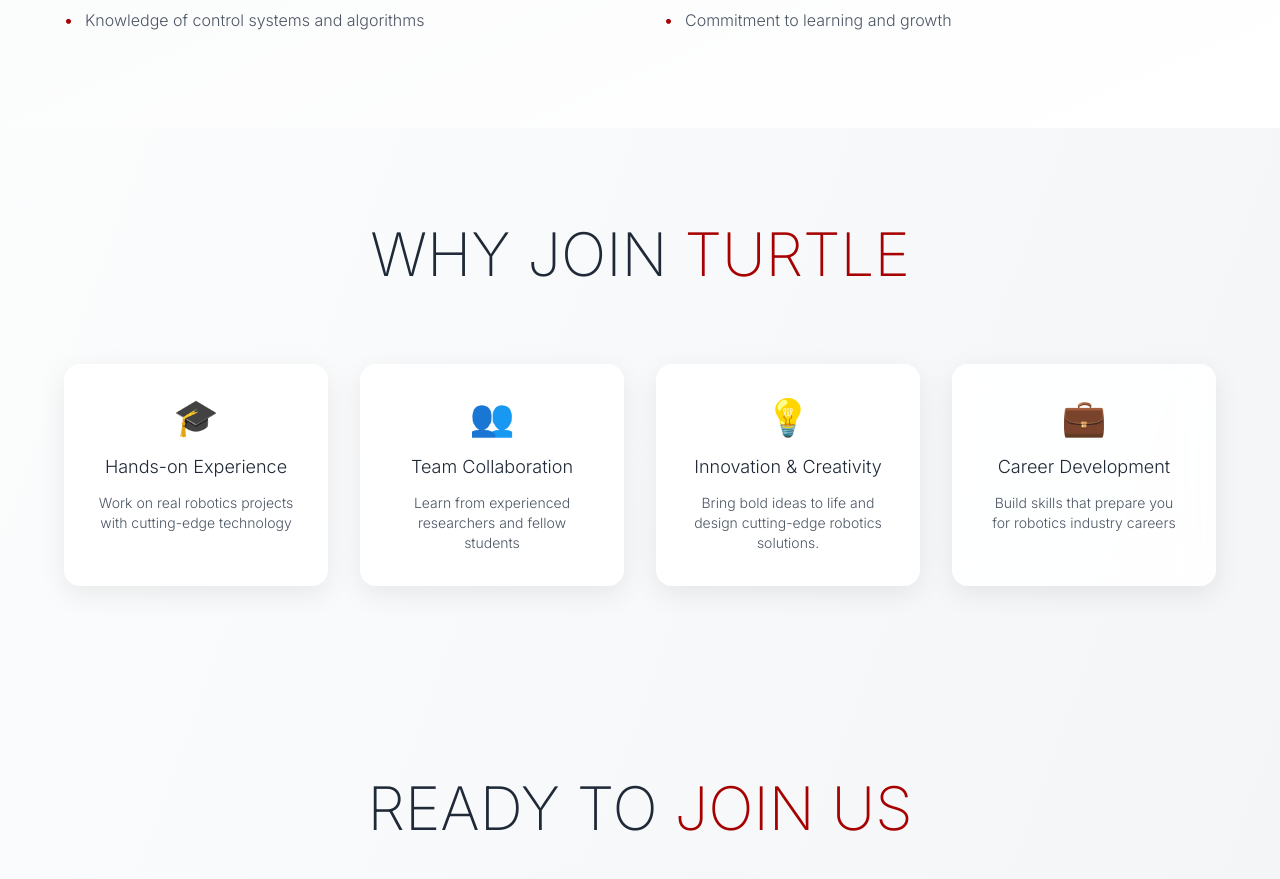
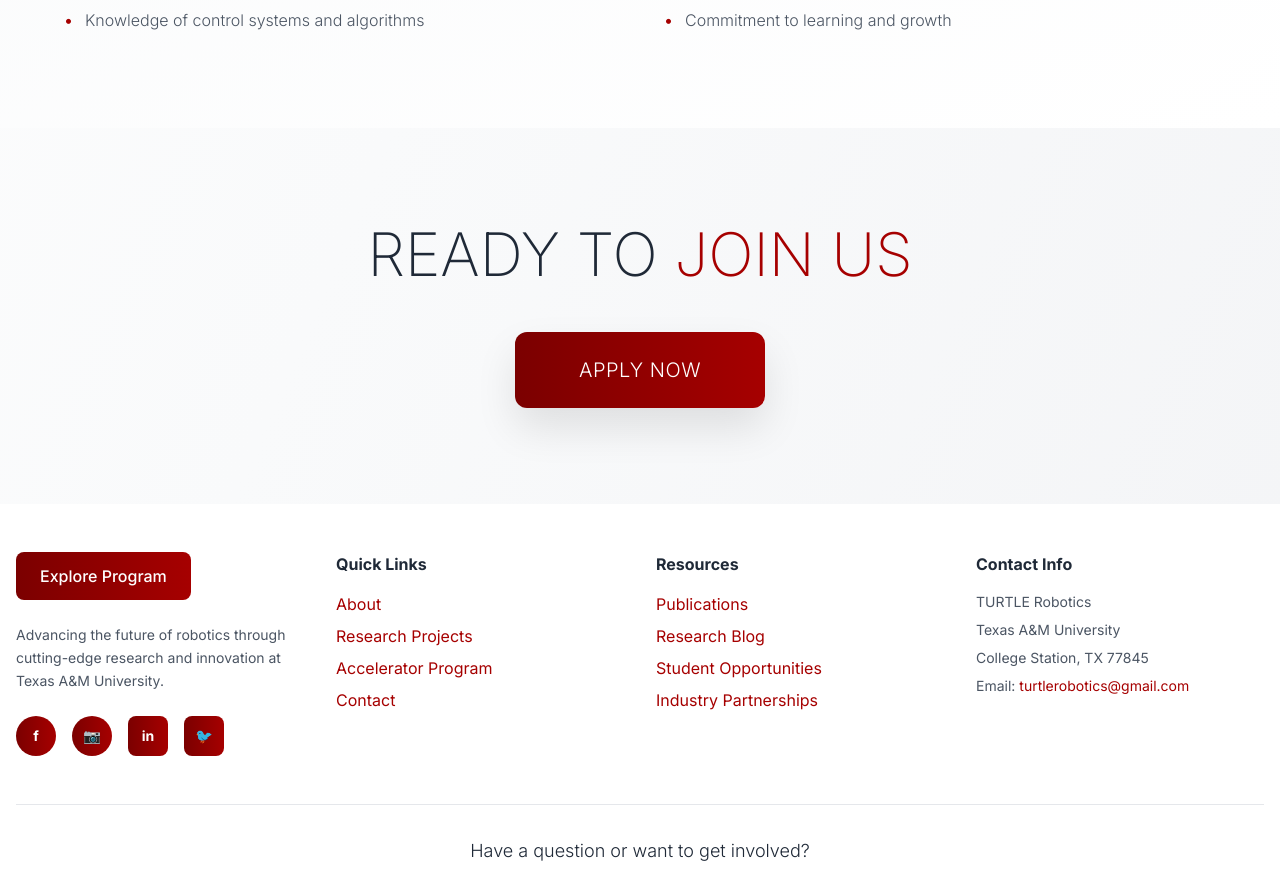
Before and after one commit to turtle-robotics/Turtle-website, a React (Vite) app: page /apply in a window 1280 px wide. Shown: the part 1940-2819 px from the top of the page. Built offline with nearby package versions, Linux system fonts and the light colour scheme.

Commit message:
Update Apply.jsx

```diff
--- a/src/pages/Apply.jsx
+++ b/src/pages/Apply.jsx
@@ -5,6 +5,9 @@ import ContactForm from '../components/ContactForm'
 
 const Apply = () => {
   const heroRef = useRef(null)
+
+  // ✅ Toggle this to open/close applications
+  const applicationsOpen = true // change to false when clsoed
 
   useEffect(() => {
     const hero = heroRef.current
@@ -40,13 +43,21 @@ const Apply = () => {
       <section ref={heroRef} className="relative min-h-screen flex items-center justify-center px-4">
         <div className="absolute inset-0 bg-gradient-to-br from-gray-50 via-white to-gray-100 dark:from-gray-900 dark:via-gray-800 dark:to-gray-900"></div>
         <div className="relative text-center max-w-6xl mx-auto z-10">
+          {applicationsOpen ? (
             <h1 className="text-6xl md:text-8xl lg:text-9xl font-extralight tracking-tight text-gray-800 dark:text-gray-200 mb-8">
               <span className="block">APPLY</span>
               <span className="block text-accent">NOW</span>
             </h1>
+          ) : (
+            <h1 className="text-6xl md:text-8xl lg:text-9xl font-extralight tracking-tight text-red-500 dark:text-red-400 mb-8">
+              <span className="block">APPLICATIONS CLOSED</span>
+            </h1>
+          )}
 
           <p className="hero-subtitle text-xl md:text-2xl font-light tracking-wide text-gray-600 dark:text-gray-400 mb-12 max-w-3xl mx-auto">
-            Fill out this form to join Hatchlings or Advanced Project teams at Turtle Robotics.
+            {applicationsOpen
+              ? "Fill out this form to join Hatchlings or Advanced Project teams at Turtle Robotics."
+              : "Applications are currently closed. Please check back soon for future openings."}
           </p>
         </div>
       </section>
@@ -89,96 +100,25 @@ const Apply = () => {
             <div>
               <h3 className="text-2xl font-light text-gray-800 dark:text-gray-200 mb-6">Technical Skills</h3>
               <ul className="space-y-4">
-                <li className="flex items-start">
-                  <span className="text-accent mr-3">•</span>
-                  <span className="text-gray-600 dark:text-gray-400 font-light">Programming experience (Python, C++, ROS)</span>
-                </li>
-                <li className="flex items-start">
-                  <span className="text-accent mr-3">•</span>
-                  <span className="text-gray-600 dark:text-gray-400 font-light">Understanding of robotics fundamentals</span>
-                </li>
-                <li className="flex items-start">
-                  <span className="text-accent mr-3">•</span>
-                  <span className="text-gray-600 dark:text-gray-400 font-light">Experience with hardware and electronics</span>
-                </li>
-                <li className="flex items-start">
-                  <span className="text-accent mr-3">•</span>
-                  <span className="text-gray-600 dark:text-gray-400 font-light">Knowledge of control systems and algorithms</span>
-                </li>
+                <li className="flex items-start"><span className="text-accent mr-3">•</span><span className="text-gray-600 dark:text-gray-400 font-light">Programming experience (Python, C++, ROS)</span></li>
+                <li className="flex items-start"><span className="text-accent mr-3">•</span><span className="text-gray-600 dark:text-gray-400 font-light">Understanding of robotics fundamentals</span></li>
+                <li className="flex items-start"><span className="text-accent mr-3">•</span><span className="text-gray-600 dark:text-gray-400 font-light">Experience with hardware and electronics</span></li>
+                <li className="flex items-start"><span className="text-accent mr-3">•</span><span className="text-gray-600 dark:text-gray-400 font-light">Knowledge of control systems and algorithms</span></li>
               </ul>
             </div>
-
             <div>
               <h3 className="text-2xl font-light text-gray-800 dark:text-gray-200 mb-6">Personal Qualities</h3>
               <ul className="space-y-4">
-                <li className="flex items-start">
-                  <span className="text-accent mr-3">•</span>
-                  <span className="text-gray-600 dark:text-gray-400 font-light">Strong problem-solving abilities</span>
-                </li>
-                <li className="flex items-start">
-                  <span className="text-accent mr-3">•</span>
-                  <span className="text-gray-600 dark:text-gray-400 font-light">Excellent teamwork and communication</span>
-                </li>
-                <li className="flex items-start">
-                  <span className="text-accent mr-3">•</span>
-                  <span className="text-gray-600 dark:text-gray-400 font-light">Passion for robotics and innovation</span>
-                </li>
-                <li className="flex items-start">
-                  <span className="text-accent mr-3">•</span>
-                  <span className="text-gray-600 dark:text-gray-400 font-light">Commitment to learning and growth</span>
-                </li>
+                <li className="flex items-start"><span className="text-accent mr-3">•</span><span className="text-gray-600 dark:text-gray-400 font-light">Strong problem-solving abilities</span></li>
+                <li className="flex items-start"><span className="text-accent mr-3">•</span><span className="text-gray-600 dark:text-gray-400 font-light">Excellent teamwork and communication</span></li>
+                <li className="flex items-start"><span className="text-accent mr-3">•</span><span className="text-gray-600 dark:text-gray-400 font-light">Passion for robotics and innovation</span></li>
+                <li className="flex items-start"><span className="text-accent mr-3">•</span><span className="text-gray-600 dark:text-gray-400 font-light">Commitment to learning and growth</span></li>
               </ul>
             </div>
           </div>
         </div>
       </section>
 
-      {/* Benefits Section */}
-      <section className="py-24 px-4">
-        <div className="max-w-6xl mx-auto">
-          <h2 className="text-4xl md:text-5xl lg:text-6xl font-extralight text-center mb-20 text-gray-800 dark:text-gray-200">
-            WHY JOIN <span className="text-accent">TURTLE</span>
-          </h2>
-
-          <div className="grid md:grid-cols-2 lg:grid-cols-4 gap-8">
-            <div className="glass-card pop-card p-8 rounded-2xl text-center hover:scale-[1.03] transition-all duration-300">
-              <div className="text-4xl mb-4">🎓</div>
-              <h3 className="text-lg font-light mb-3 text-gray-800 dark:text-gray-200">Hands-on Experience</h3>
-              <p className="text-sm font-light text-gray-600 dark:text-gray-400">Work on real robotics projects with cutting-edge technology</p>
-            </div>
-            <div className="glass-card pop-card p-8 rounded-2xl text-center hover:scale-[1.03] transition-all duration-300">
-              <div className="text-4xl mb-4">👥</div>
-              <h3 className="text-lg font-light mb-3 text-gray-800 dark:text-gray-200">Team Collaboration</h3>
-              <p className="text-sm font-light text-gray-600 dark:text-gray-400">Learn from experienced researchers and fellow students</p>
-            </div>
-            <div className="glass-card pop-card p-8 rounded-2xl text-center hover:scale-[1.03] transition-all duration-300">
-              <div className="text-4xl mb-4">💡</div>
-              <h3 className="text-lg font-light mb-3 text-gray-800 dark:text-gray-200">Innovation & Creativity</h3>
-              <p className="text-sm font-light text-gray-600 dark:text-gray-400">Bring bold ideas to life and design cutting-edge robotics solutions.</p>
-            </div>
-            <div className="glass-card pop-card p-8 rounded-2xl text-center hover:scale-[1.03] transition-all duration-300">
-              <div className="text-4xl mb-4">💼</div>
-              <h3 className="text-lg font-light mb-3 text-gray-800 dark:text-gray-200">Career Development</h3>
-              <p className="text-sm font-light text-gray-600 dark:text-gray-400">Build skills that prepare you for robotics industry careers</p>
-            </div>
-          </div>
-        </div>
-      </section>
-
-      {/* Contact Form Section */}
-      {/* <section className="py-24 px-4 bg-gradient-to-br from-gray-50 to-white dark:from-gray-800 dark:to-gray-900">
-        <div className="max-w-4xl mx-auto">
-          <h2 className="text-4xl md:text-5xl lg:text-6xl font-extralight text-center mb-12 text-gray-800 dark:text-gray-200">
-            READY TO <span className="text-accent">APPLY</span>
-          </h2>
-
-          <p className="text-xl font-light text-gray-600 dark:text-gray-400 mb-12 text-center max-w-2xl mx-auto leading-relaxed">
-            Fill out this form to join Hatchlings or Advanced Project teams. For any general questions, email us at turtlerobotics@gmail.com
-          </p>
-
-          <ContactForm />
-        </div>
-      </section> */}
       {/* Contact Section */}
       <section className="py-24 px-4">
         <div className="max-w-4xl mx-auto text-center">
@@ -186,12 +126,18 @@ const Apply = () => {
             READY TO <span className="text-yellow-600 dark:text-yellow-400">JOIN US</span>
           </h2>
 
+          {applicationsOpen ? (
             <a
               href="https://forms.gle/8md4HbE4LCMRBf6UA"
               className="inline-block bg-gradient-to-r from-yellow-500 to-amber-500 text-white px-16 py-6 rounded-xl text-xl font-light tracking-wide hover:scale-105 transition-all duration-300 shadow-premium"
             >
               APPLY NOW
             </a>
+          ) : (
+            <div className="inline-block bg-gray-300 dark:bg-gray-700 text-gray-700 dark:text-gray-300 px-16 py-6 rounded-xl text-xl font-light tracking-wide cursor-not-allowed shadow-inner">
+              APPLICATIONS CLOSED
+            </div>
+          )}
         </div>
       </section>
     </div>
```
Lines whose indentation alone changed are shown as unchanged.
